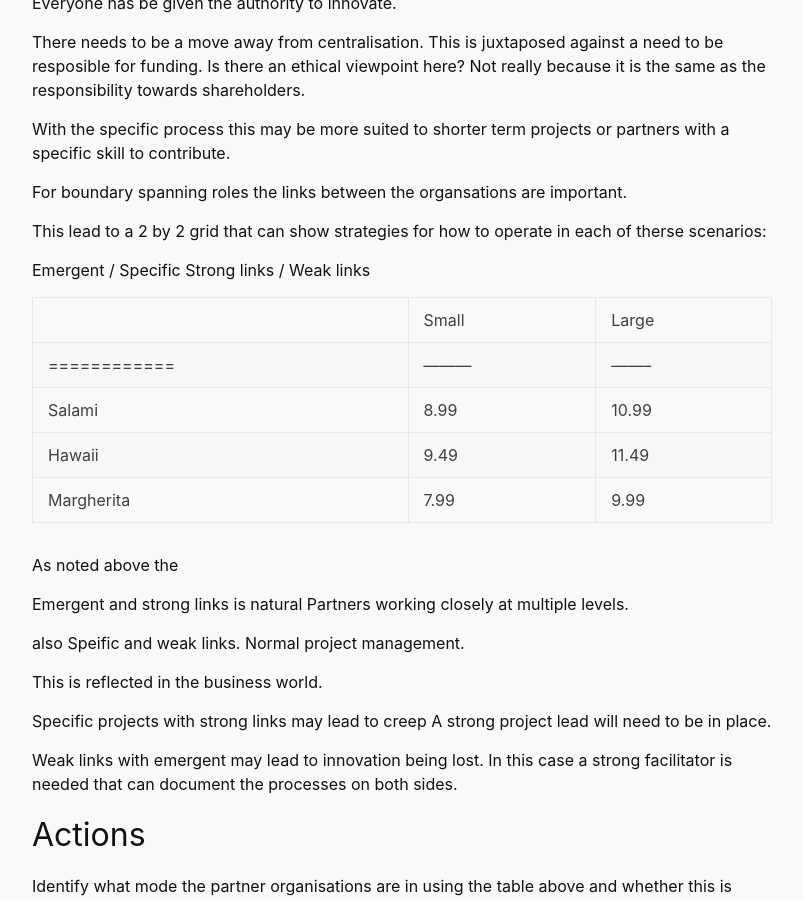
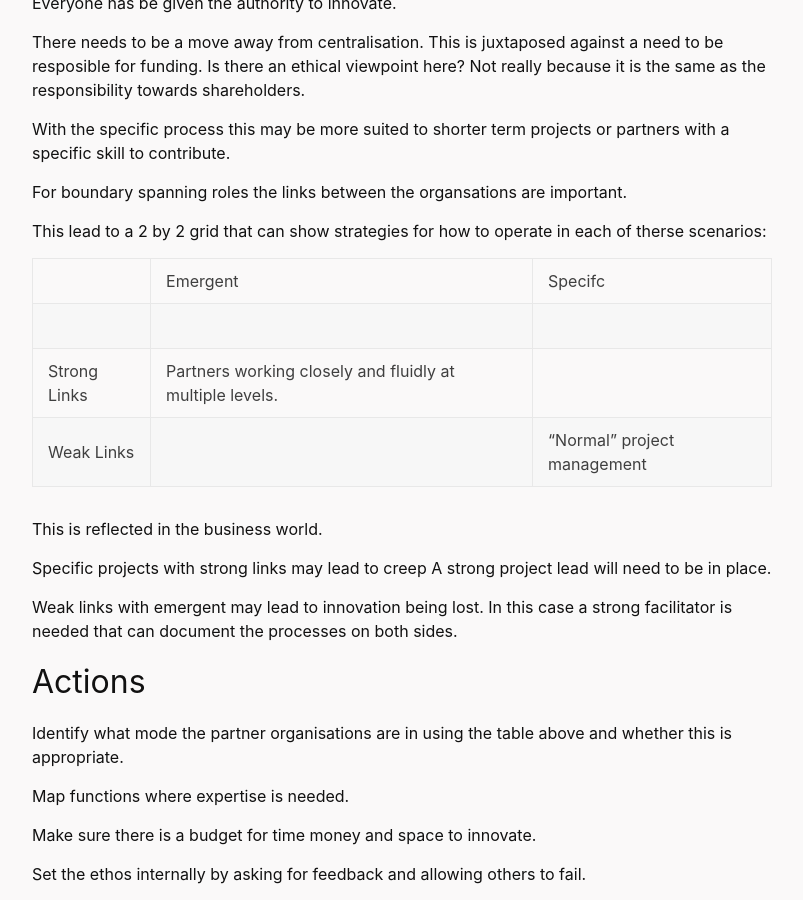
Before and after one commit to madfolio/old_website2, a Jekyll site: the page built from _posts/2020-11-17-Non-Profit-Ecosystems.markdown, in a window 1280 px wide and 900 px high, scrolled down 2058 px. Shown: the whole window, without its empty margins (238-1041 px from the left). Built offline with Jekyll 4.4.1, drawn with Linux system fonts in a browser that asks for light colours; some web fonts are replaced.

Commit message:
Update 2020-11-17-Non-Profit-Ecosystems.markdown

```diff
--- a/_posts/2020-11-17-Non-Profit-Ecosystems.markdown
+++ b/_posts/2020-11-17-Non-Profit-Ecosystems.markdown
@@ -78,24 +78,10 @@ For boundary spanning roles the links between the organsations are important.
 
 This lead to a 2 by 2 grid that can show strategies for how to operate in each of therse scenarios:
 
-Emergent / Specific
-Strong links / Weak links
-
-|            |   Small |  Large |
-|============|---------|--------|
-| Salami	 |    8.99 |  10.99 |
-| Hawaii	 |    9.49 |  11.49 |
-| Margherita |    7.99 |   9.99 |
-
-As noted above the
-
-Emergent and strong links is natural
-Partners working closely at multiple levels.
-
-
-also
-Speific and weak links.
-Normal project management.
+|            |   Emergent |  Specifc |
+| |||
+| Strong Links	 |    Partners working closely and fluidly at multiple levels.  |   |
+| Weak Links	 |     |  "Normal" project management  |
 
 
 This is reflected in the business world.
```
